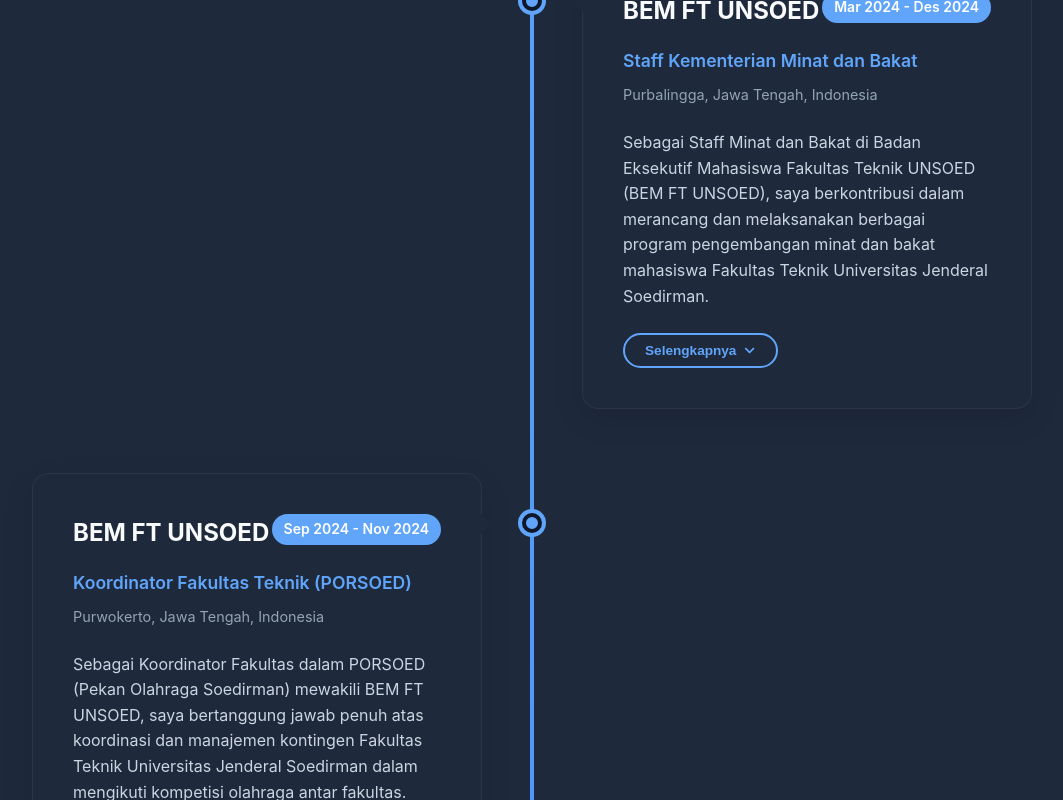
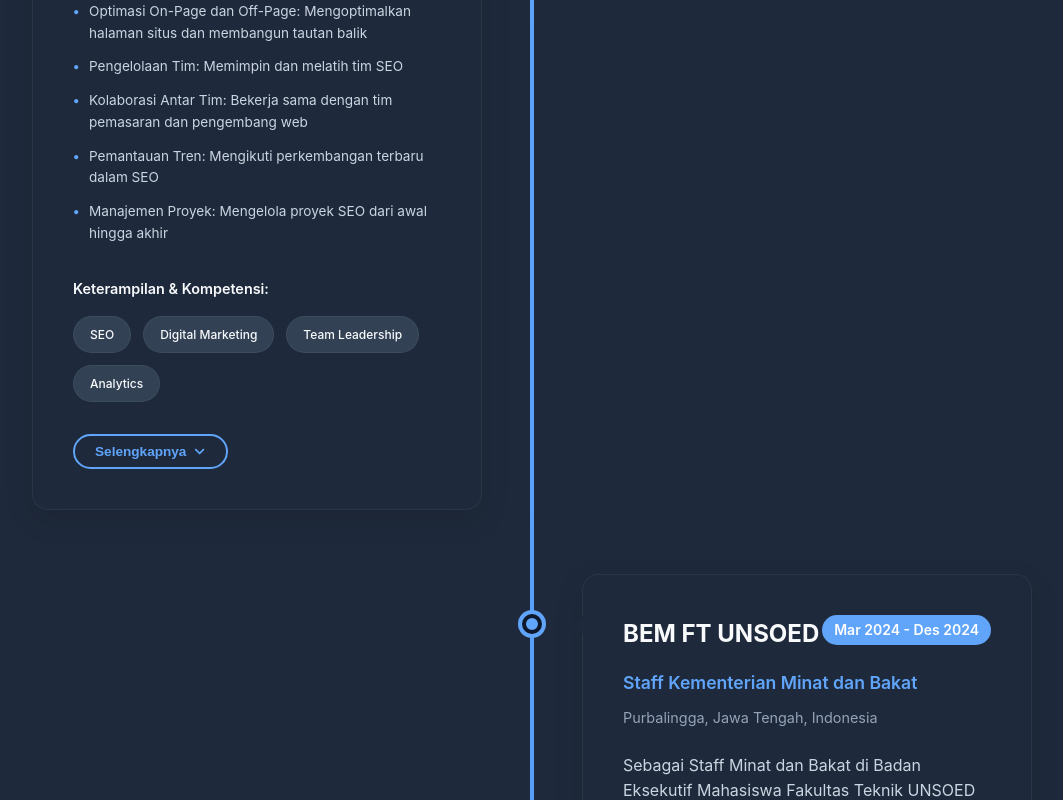
Before and after one commit to TsaqifHasbi/myPortofolio, a React (Create React App) app: page / in a window 1280 px wide. Shown: the part 3600-4400 px from the top of the page, without its empty margins (108-1171 px from the left). Built offline with nearby package versions, Linux system fonts and the light colour scheme.

Commit message:
Perbaikan Pengalaman ASOYY

```diff
--- a/src/App.css
+++ b/src/App.css
@@ -2091,7 +2091,7 @@
   border: 1px solid var(--border-color);
   width: 45%;
   position: relative;
-  transition: transform 0.3s ease, box-shadow 0.3s ease;
+  transition: transform 0.4s ease, box-shadow 0.4s ease, all 0.4s ease-in-out;
 }
 
 .experience-content:hover {
@@ -2172,6 +2172,21 @@
   color: var(--text-secondary);
   line-height: 1.6;
   margin-bottom: 0.5rem;
+  display: -webkit-box;
+  -webkit-line-clamp: 5;
+  line-clamp: 5;
+  -webkit-box-orient: vertical;
+  overflow: hidden;
+  transition: -webkit-line-clamp 0.4s ease-in-out, line-clamp 0.4s ease-in-out, max-height 0.4s ease-in-out;
+  max-height: 8rem;
+}
+
+.experience-content.expanded .experience-description {
+  display: block;
+  -webkit-line-clamp: unset;
+  line-clamp: unset;
+  overflow: visible;
+  max-height: none;
 }
 
 .experience-achievements h6 {
@@ -2266,8 +2281,21 @@
 
 /* Experience Expanded Content Animation */
 .experience-expanded-content {
-  animation: slideDown 0.4s ease-out;
   overflow: hidden;
+}
+
+/* When expanded state */
+.experience-expanded-content.expanded {
+  animation: slideDown 0.4s ease-out forwards;
+  max-height: 1000px;
+  opacity: 1;
+  margin-bottom: 1rem;
+  visibility: visible;
+}
+
+/* When collapsed state */
+.experience-expanded-content.collapsed {
+  animation: slideUp 0.4s ease-in forwards;
 }
 
 @keyframes slideDown {
@@ -2275,11 +2303,30 @@
     opacity: 0;
     max-height: 0;
     transform: translateY(-10px);
+    visibility: hidden;
   }
   to {
     opacity: 1;
     max-height: 1000px;
     transform: translateY(0);
+    visibility: visible;
+  }
+}
+
+@keyframes slideUp {
+  from {
+    opacity: 1;
+    max-height: 1000px;
+    transform: translateY(0);
+    visibility: visible;
+    margin-bottom: 1rem;
+  }
+  to {
+    opacity: 0;
+    max-height: 0;
+    transform: translateY(-10px);
+    visibility: hidden;
+    margin-bottom: 0;
   }
 }
 
@@ -2349,6 +2396,7 @@
   margin-bottom: 0.5rem;
   display: -webkit-box;
   -webkit-line-clamp: 3;
+  line-clamp: 3;
   -webkit-box-orient: vertical;
   overflow: hidden;
 }
--- a/src/App.js
+++ b/src/App.js
@@ -879,8 +879,7 @@
                   <div className="experience-location">{exp.location}</div>
                   <p className="experience-description">{exp.description}</p>
 
-                  {expandedExp[idx] && (
-                    <div className="experience-expanded-content">
+                  <div className={`experience-expanded-content ${expandedExp[idx] ? 'expanded' : 'collapsed'}`}>
                     <div className="experience-achievements">
                       <h6>{lang === 'id' ? 'Pencapaian Utama:' : 'Key Achievements:'}</h6>
                       <ul>
@@ -898,7 +897,6 @@
                       </div>
                     </div>
                   </div>
-                  )}
 
                   <button className="read-more-btn" onClick={() => toggleExpand(idx)}>
                     {expandedExp[idx]
```
Lines whose indentation alone changed are shown as unchanged.
